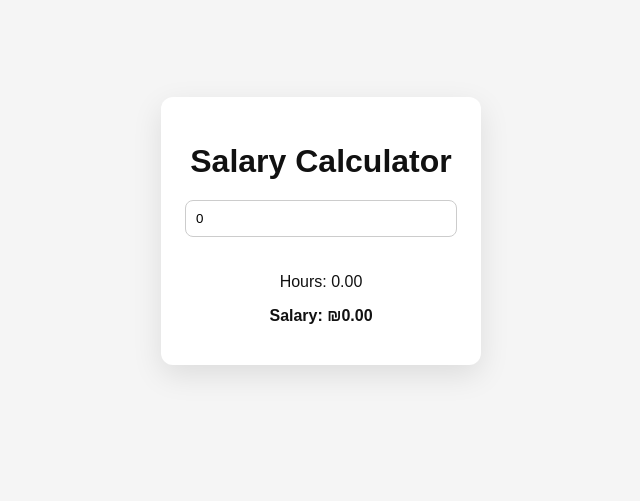
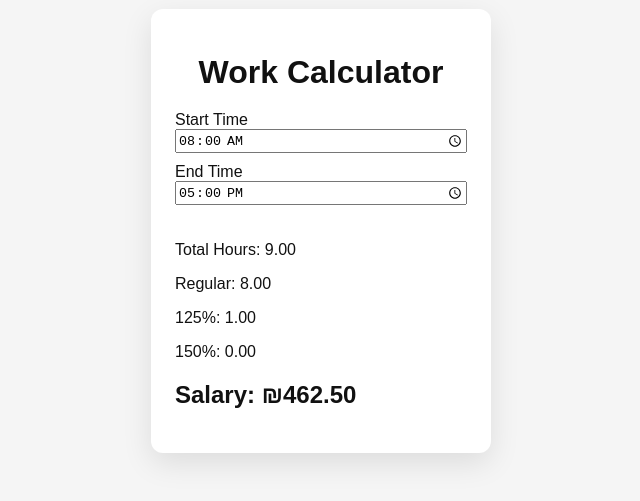
Before and after one commit to holzyotam-sys/salary-app-1, a Next.js app: page / in a window 1280 px wide. Shown: the part 169-670 px from the top of the page, without its empty margins (319-959 px from the left). Built offline with nearby package versions, Linux system fonts and the light colour scheme.

Commit message:
work hours + overtime logic

```diff
--- a/app/page.tsx
+++ b/app/page.tsx
@@ -1,17 +1,42 @@
 'use client';
 
 import { useState } from 'react';
+
+function parseTimeToMinutes(time: string): number {
+  const [hours, minutes] = time.split(':').map(Number);
+  return hours * 60 + minutes;
+}
 
 function formatMoney(value: number): string {
   return `₪${value.toFixed(2)}`;
 }
 
 export default function Home() {
-  const [minutes, setMinutes] = useState<number>(0);
+  const [start, setStart] = useState('08:00');
+  const [end, setEnd] = useState('17:00');
 
   const hourlyRate = 50;
-  const hours = minutes / 60;
-  const salary = hours * hourlyRate;
+
+  const startMinutes = parseTimeToMinutes(start);
+  const endMinutes = parseTimeToMinutes(end);
+
+  let totalMinutes = endMinutes - startMinutes;
+
+  // טיפול במקרה של חציית חצות
+  if (totalMinutes < 0) {
+    totalMinutes += 24 * 60;
+  }
+
+  const totalHours = totalMinutes / 60;
+
+  let regularHours = Math.min(totalHours, 8);
+  let extra125 = Math.max(Math.min(totalHours - 8, 2), 0);
+  let extra150 = Math.max(totalHours - 10, 0);
+
+  const salary =
+    regularHours * hourlyRate +
+    extra125 * hourlyRate * 1.25 +
+    extra150 * hourlyRate * 1.5;
 
   return (
     <div
@@ -26,34 +51,43 @@ export default function Home() {
     >
       <div
         style={{
-          width: 320,
+          width: 340,
           background: '#fff',
           padding: 24,
           borderRadius: 12,
           boxShadow: '0 10px 30px rgba(0,0,0,0.1)',
-          textAlign: 'center',
         }}
       >
-        <h1 style={{ marginBottom: 20 }}>Salary Calculator</h1>
+        <h1 style={{ textAlign: 'center', marginBottom: 20 }}>
+          Work Calculator
+        </h1>
 
+        <label>Start Time</label>
         <input
-          type="number"
-          placeholder="Enter minutes"
-          value={minutes}
-          onChange={(e) => setMinutes(Number(e.target.value))}
-          style={{
-            width: '100%',
-            padding: 10,
-            marginBottom: 20,
-            borderRadius: 8,
-            border: '1px solid #ccc',
-          }}
+          type="time"
+          value={start}
+          onChange={(e) => setStart(e.target.value)}
+          style={{ width: '100%', marginBottom: 10 }}
         />
 
-        <p>Hours: {hours.toFixed(2)}</p>
-        <p style={{ fontWeight: 'bold' }}>
+        <label>End Time</label>
+        <input
+          type="time"
+          value={end}
+          onChange={(e) => setEnd(e.target.value)}
+          style={{ width: '100%', marginBottom: 20 }}
+        />
+
+        <div style={{ fontSize: 16 }}>
+          <p>Total Hours: {totalHours.toFixed(2)}</p>
+          <p>Regular: {regularHours.toFixed(2)}</p>
+          <p>125%: {extra125.toFixed(2)}</p>
+          <p>150%: {extra150.toFixed(2)}</p>
+        </div>
+
+        <h2 style={{ marginTop: 20 }}>
           Salary: {formatMoney(salary)}
-        </p>
+        </h2>
       </div>
     </div>
   );
```
